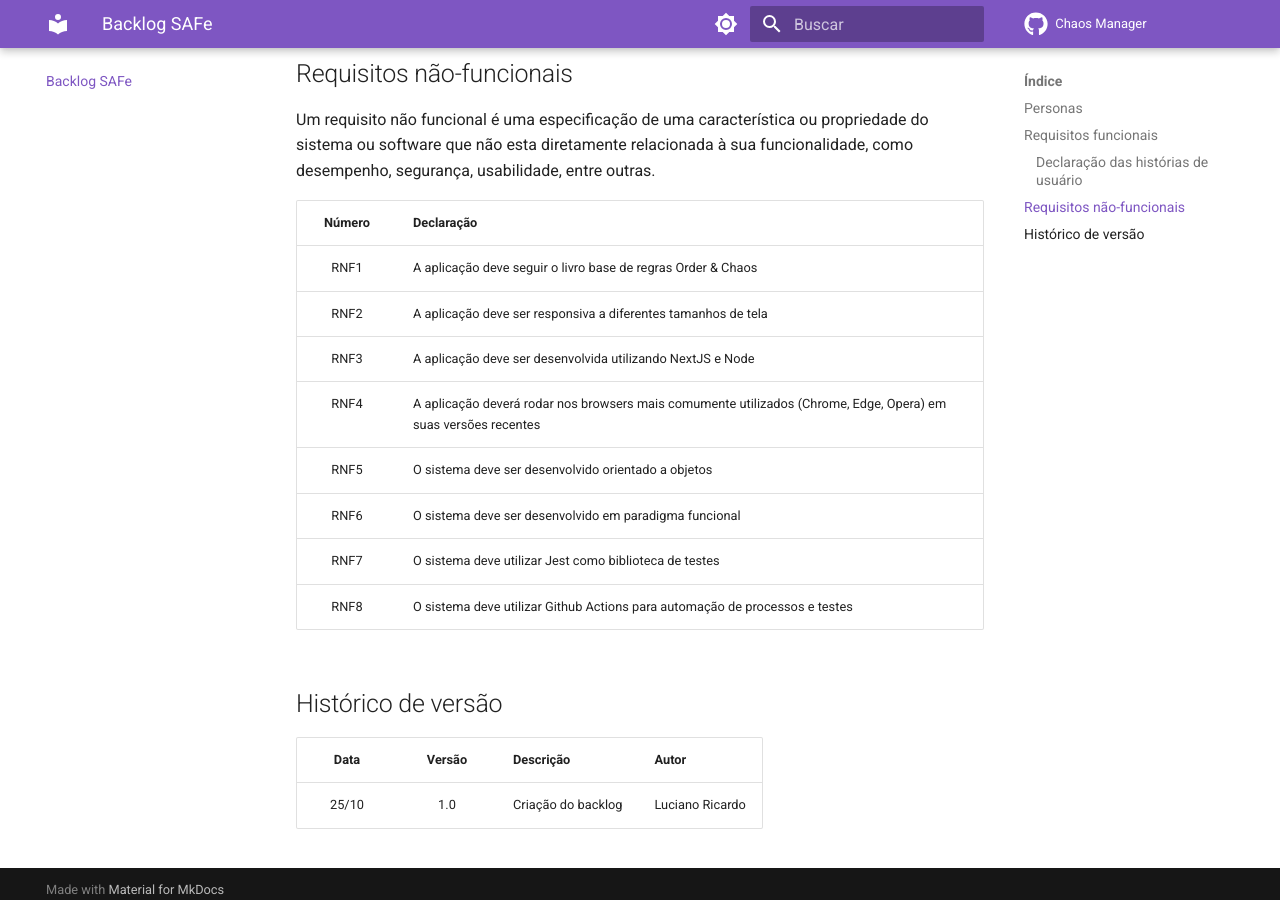
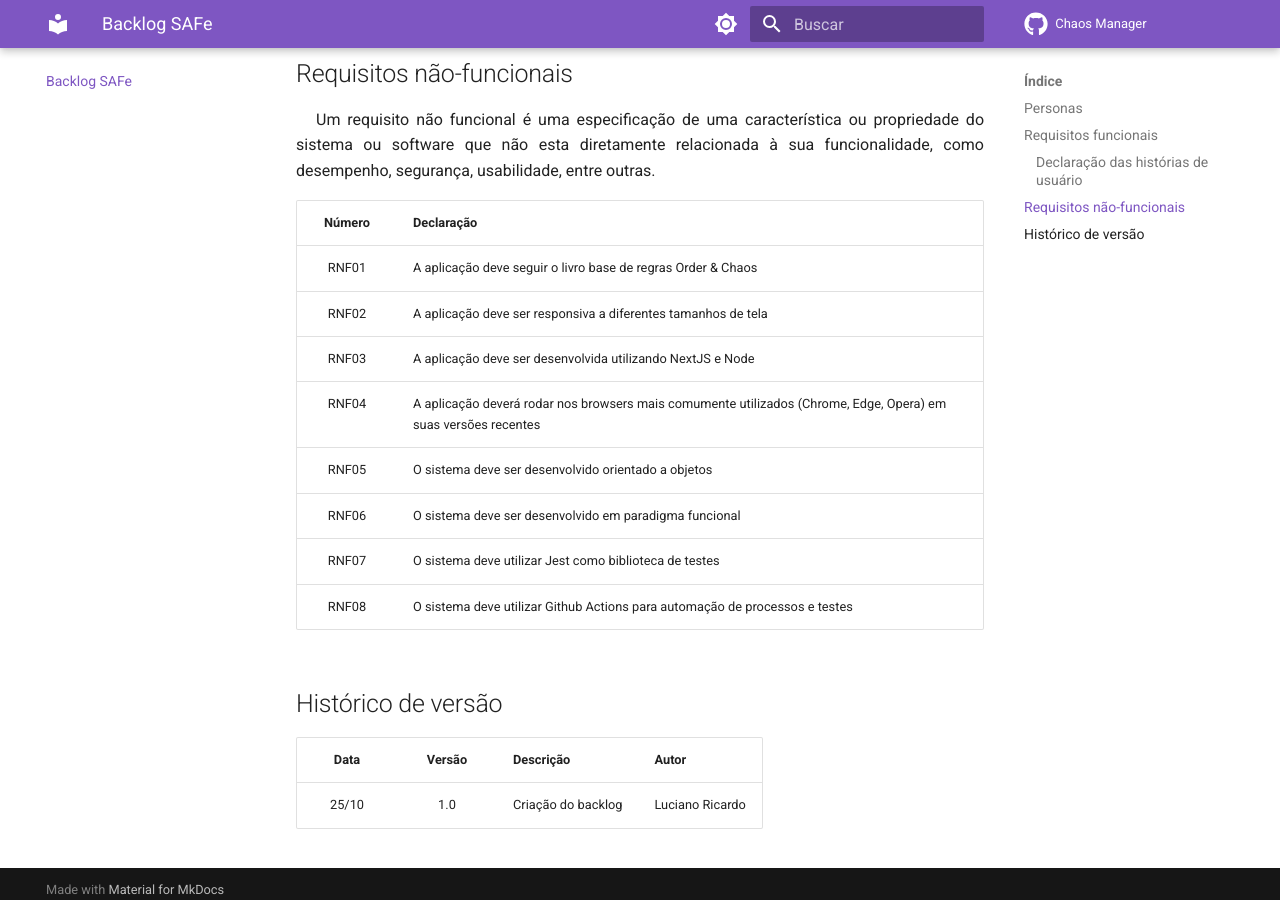
Before and after one commit to mdsreq-fga-unb/2023.2-ChaosManager, an MkDocs documentation site: the page built from docs/backlog.md, in a window 1280 px wide and 900 px high, scrolled down 6098 px. Built offline with MkDocs 1.6.1 and Material for MkDocs 9.7.7, drawn with Linux system fonts in a browser that asks for light colours; comment, search, counter and statistics services are not loaded.

Commit message:
justificando textos

```diff
--- a/docs/backlog.md
+++ b/docs/backlog.md
@@ -1,18 +1,28 @@
 # Backlog SAFe
+
+
 
 ## Personas
 
+<p style="text-align:justify; text-indent:20px;">
 Uma persona é o personagem fictício da user story que representa o usuário ideal do produto. Todas as histórias são escritas a partir da perspectiva de um tipo de usuário.
+</p>
 
-- **Mestre:** refere-se ao jogador de campanha de RPG que dejesa mestrar uma campanha no ChaosManager.
-- **Jogador:** refere-se jogador de uma campanha de RPG que deseja participar de um campanha mestrada pela persona metre.
+<ul style="text-align:justify;">
+<li> <b>Mestre:</b> refere-se ao jogador de campanha de RPG que dejesa mestrar uma campanha no ChaosManager.</li>
+<li> <b>Jogador:</b> refere-se jogador de uma campanha de RPG que deseja participar de um campanha mestrada pela persona metre.</li>
+</ul>
 
 
 ## Requisitos funcionais
 
+<p style="text-align:justify; text-indent:20px;">
 Um requisito funcional é uma especificação de uma funcionalidade ou comportamento que um sistema ou software deve ser capaz de realizar. No caso do ChaosManager esses requisitos serão modelados usando o modelo de backlog SAFe, dividido em Histórias de Usuário (US), Funcionalidade (FN), Capacidade (CP) e Épicos (EP).
+</p>
 
+<p style="text-align:justify; text-indent:20px;">
 Para a criação do backlog foi utilizado o mural abaixo, a versão dos requisitos aqui apresentada esta demarcada como "Segunda versão do Backlog após verificação e validação":
+</p>
 
 <iframe src='https://app.mural.co/embed/37616178-ef92-45f6-98c0-bea833159e45'
   width='100%'
@@ -20,7 +30,9 @@
   style='min-width: 640px; min-height: 480px; background-color: #f4f4f4; border: 1px solid #efefef'
   sandbox='allow-same-origin allow-scripts allow-modals allow-popups allow-popups-to-escape-sandbox'></iframe>
 
+<p style="text-align:justify; text-indent:20px;">
 Para fins de registro abaixo está a tabela com os requisitos.
+</p>
 
 <table>
     <thead>
@@ -164,6 +176,7 @@
 </table>
 
 
+
 ### Declaração das histórias de usuário
 
 | Número | Nome                              | Declaração                                                                                                                                           |
@@ -210,23 +223,25 @@
 
 ## Requisitos não-funcionais
 
+<p style="text-align:justify; text-indent:20px;">
 Um requisito não funcional é uma especificação de uma característica ou propriedade do sistema ou software que não esta diretamente relacionada à sua funcionalidade, como desempenho, segurança, usabilidade, entre outras.
+</p>
 
 | Número | Declaração                                                                                                     |
 | :----: | -------------------------------------------------------------------------------------------------------------- |
-|  RNF1  | A aplicação deve seguir o livro base de regras Order & Chaos                                                   |
-|  RNF2  | A aplicação deve ser responsiva a diferentes tamanhos de tela                                                  |
-|  RNF3  | A aplicação deve ser desenvolvida utilizando NextJS e Node                                                     |
-|  RNF4  | A aplicação deverá rodar nos browsers mais comumente utilizados (Chrome, Edge, Opera) em suas versões recentes |
-|  RNF5  | O sistema deve ser desenvolvido orientado a objetos                                                            |
-|  RNF6  | O sistema deve ser desenvolvido em paradigma funcional                                                         |
-|  RNF7  | O sistema deve utilizar Jest como biblioteca de testes                                                         |
-|  RNF8  | O sistema deve utilizar Github Actions para automação de processos e testes                                    |
+| RNF01  | A aplicação deve seguir o livro base de regras Order & Chaos                                                   |
+| RNF02  | A aplicação deve ser responsiva a diferentes tamanhos de tela                                                  |
+| RNF03  | A aplicação deve ser desenvolvida utilizando NextJS e Node                                                     |
+| RNF04  | A aplicação deverá rodar nos browsers mais comumente utilizados (Chrome, Edge, Opera) em suas versões recentes |
+| RNF05  | O sistema deve ser desenvolvido orientado a objetos                                                            |
+| RNF06  | O sistema deve ser desenvolvido em paradigma funcional                                                         |
+| RNF07  | O sistema deve utilizar Jest como biblioteca de testes                                                         |
+| RNF08  | O sistema deve utilizar Github Actions para automação de processos e testes                                    |
+
 
 
 ## Histórico de versão
 
-
 | Data  | Versão | Descrição          | Autor           |
 | :---: | :----: | ------------------ | --------------- |
 | 25/10 |  1.0   | Criação do backlog | Luciano Ricardo |
```
Also changed, not shown: docs/verEval.md (+40 -14 lines).
